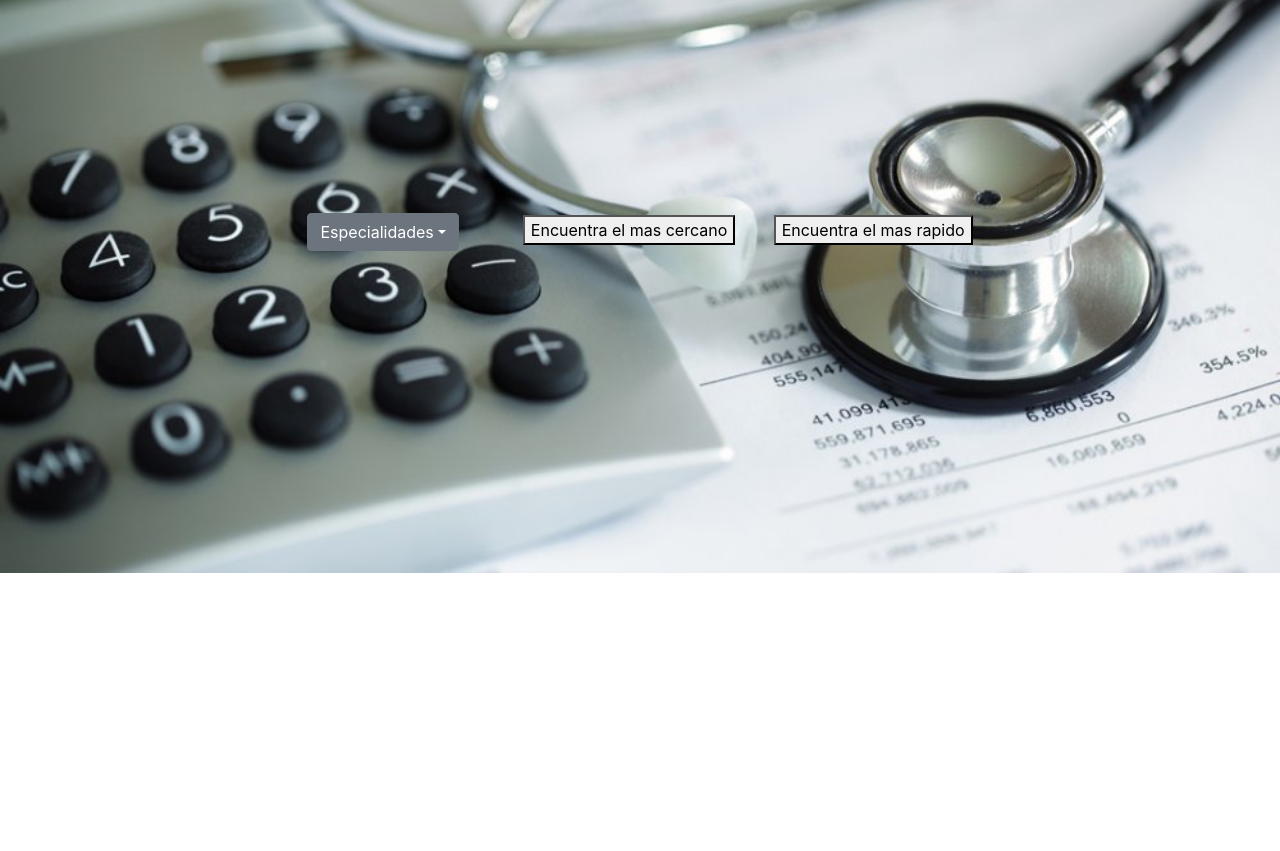
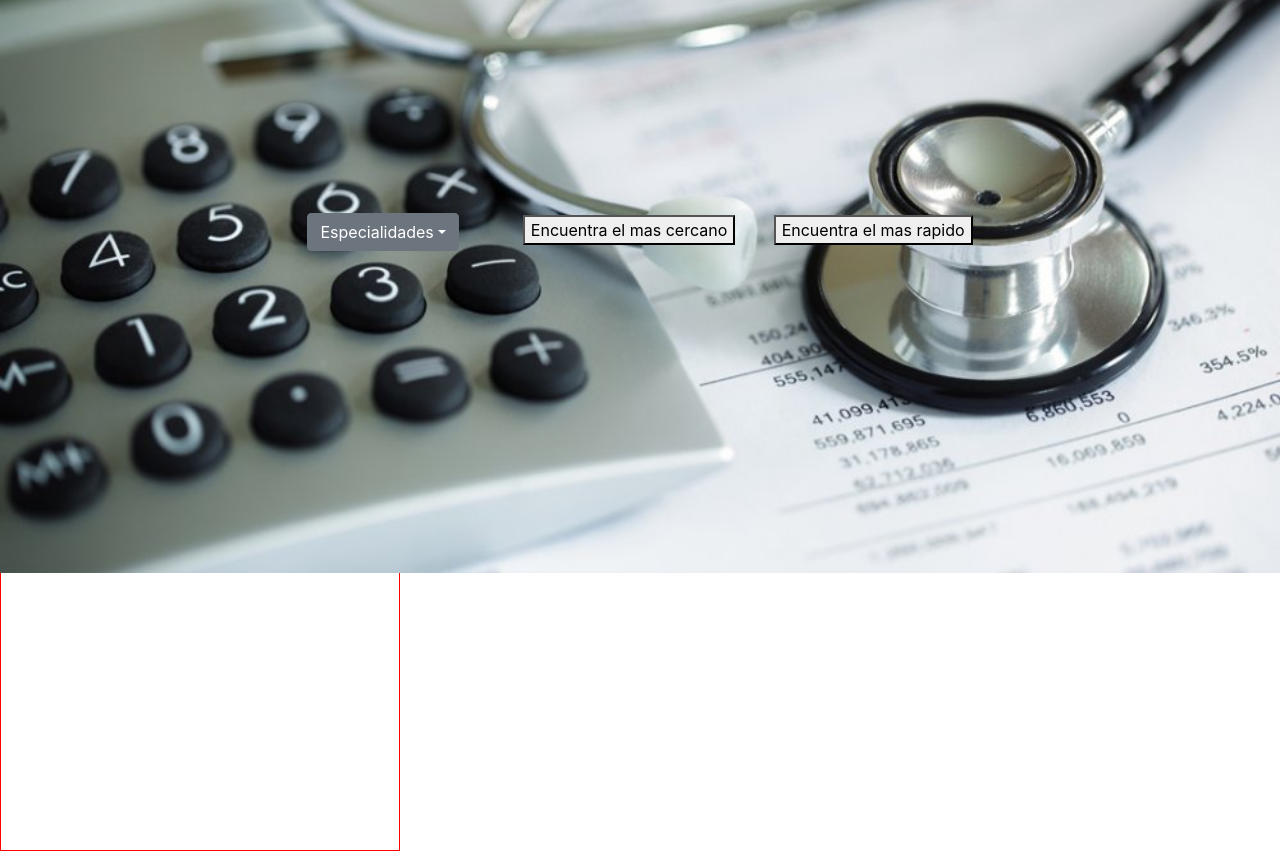
Before and after one commit to eljurim/curaREMM, a React (Create React App) app: page / in a window 1280 px wide. Shown: the part 395-1246 px from the top of the page. Before the commit the page ends 968 px from the top, so only its background shows below. Built offline with nearby package versions, Linux system fonts and the light colour scheme.

Commit message:
faltantes

```diff
--- /dev/null
+++ b/src/Components/Doctor/Doctor.css
@@ -0,0 +1,3 @@
+.App-Doctor{
+    border:solid 1px black
+}
--- a/src/Components/Tarjeta/Tarjeta.css
+++ b/src/Components/Tarjeta/Tarjeta.css
@@ -1,4 +1,4 @@
-.tarjeta{
+.contenido-tarjetas{
     width: 400px;
     height: 600px;
     border: red solid 1px
--- a/src/Components/Tarjeta/index.js
+++ b/src/Components/Tarjeta/index.js
@@ -29,7 +29,10 @@ class Tarjeta extends Component{
                 let {name,especialidad,puntuacion,telefono} = doctor;
                 console.log(doctor)
                 return(
-                        <Doctor name={name}
+                        <Doctor
+
+
+                        name={name}
                         especialidad={especialidad}
                         puntuacion={puntuacion}
                         telefono={telefono}>
```
Also changed, not shown: 1 other file (tests, documents, lock files or other folders).
